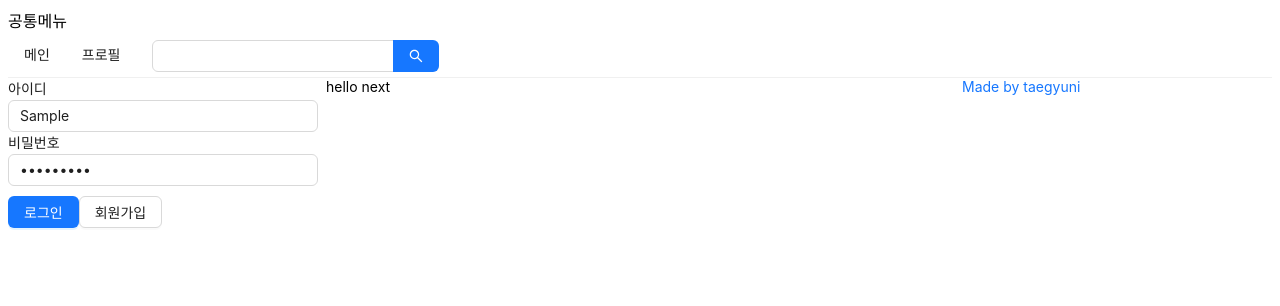
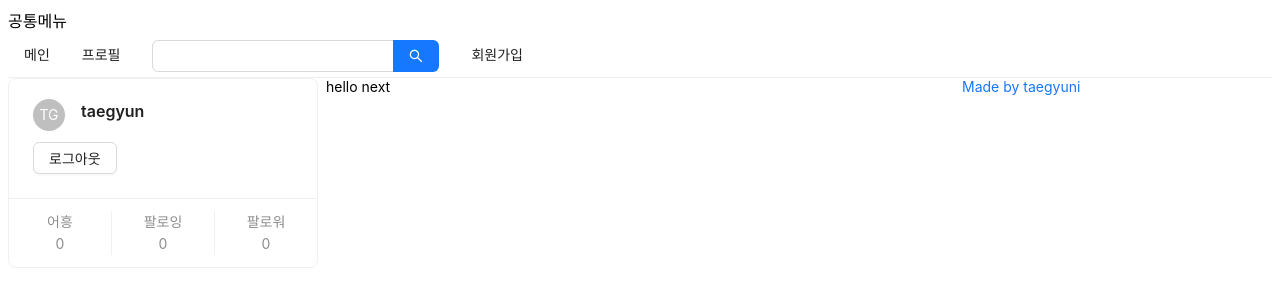
Before and after one commit to taegyuni/react-fmtile-service, a Next.js app in the folder front/: page / in a window 1280 px wide. Both pictures are taken after typing "Sample", "Sample123" into the empty fields and a click on the button "로그인". Shown: the top 306 px of the page. Built offline with nearby package versions, Linux system fonts and the light colour scheme.

Commit message:
Feat: 유저프로필 컴포넌트 구성

```diff
--- a/front/components/AppLayout.js
+++ b/front/components/AppLayout.js
@@ -26,10 +26,17 @@ const AppLayout = ({ children }) => {
         <Menu.Item>
           <SearchInput enterButton />
         </Menu.Item>
+        <Menu.Item>
+          <Link href="/signup">회원가입</Link>
+        </Menu.Item>
       </Menu>
       <Row gutter={8}>
         <Col xs={24} md={6}>
-          {isLoggedIn ? <UserProfile /> : <LoginForm />}
+          {isLoggedIn ? (
+            <UserProfile setIsLoggedIn={setIsLoggedIn} />
+          ) : (
+            <LoginForm setIsLoggedIn={setIsLoggedIn} />
+          )}
         </Col>
         <Col xs={24} md={12}>
           {children}
--- a/front/components/LoginForm.js
+++ b/front/components/LoginForm.js
@@ -7,25 +7,34 @@ const ButtonWrapper = styled.div`
   margin-top: 10px;
 `;
 
-const LoginForm = () => {
+const FormWrapper = styled(Form)`
+  padding: 10px;
+`;
+
+const LoginForm = ({ setIsLoggedIn }) => {
   const [id, setId] = useState('');
   const [password, setPassword] = useState('');
   const [passwordCheck, setPasswordCheck] = useState('');
 
-  const onChageId = useCallback((e) => {
+  const onChangeId = useCallback((e) => {
     setId(e.target.value);
   }, []);
 
-  const onChagePassword = useCallback((e) => {
+  const onChangePassword = useCallback((e) => {
     setPassword(e.target.value);
   }, []);
 
+  const onSubmitForm = useCallback(() => {
+    console.log(id, password);
+    setIsLoggedIn(true);
+  }, [id, password]);
+
   return (
-    <Form>
+    <FormWrapper onFinish={onSubmitForm}>
       <div>
         <label htmlFor="user-id">아이디</label>
         <br />
-        <Input name="user-id" value={id} onChange={onChageId} required></Input>
+        <Input name="user-id" value={id} onChange={onChangeId} required></Input>
       </div>
       <div>
         <label htmlFor="user-password">비밀번호</label>
@@ -34,7 +43,7 @@ const LoginForm = () => {
           name="user-password"
           type="password"
           value={password}
-          onChange={onChagePassword}
+          onChange={onChangePassword}
           required
         ></Input>
       </div>
@@ -46,7 +55,7 @@ const LoginForm = () => {
           <Button>회원가입</Button>
         </Link>
       </ButtonWrapper>
-    </Form>
+    </FormWrapper>
   );
 };
 export default LoginForm;
--- a/front/components/UserProfile.js
+++ b/front/components/UserProfile.js
@@ -1,2 +1,31 @@
-const UserProfile = () => {};
+import React, { useCallback } from 'react';
+import { Avatar, Button, Card } from 'antd';
+const UserProfile = ({ setIsLoggedIn }) => {
+  const onLogOut = useCallback(() => {
+    setIsLoggedIn(false);
+  }, []);
+  return (
+    <Card
+      actions={[
+        <div key="twit">
+          어흥
+          <br />0
+        </div>,
+        <div key="followings">
+          팔로잉
+          <br />0
+        </div>,
+        <div key="followers">
+          팔로워
+          <br />0
+        </div>,
+      ]}
+    >
+      <Card.Meta avatar={<Avatar>TG</Avatar>} title="taegyun" />
+      <Button onClick={onLogOut} style={{ marginTop: '15px' }}>
+        로그아웃
+      </Button>
+    </Card>
+  );
+};
 export default UserProfile;
--- a/front/pages/_app.js
+++ b/front/pages/_app.js
@@ -8,7 +8,7 @@ const App = ({ Component }) => {
     <>
       <Head>
         <meta charSet="utf-8" />
-        <title>FMtile</title>
+        <title>nodebird-taegyun</title>
       </Head>
       <div>공통메뉴</div>
       <Component />
```
